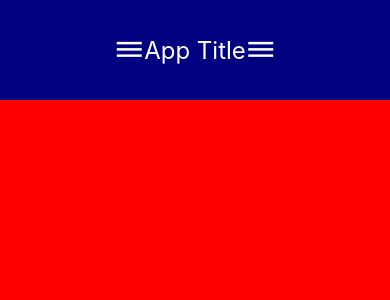
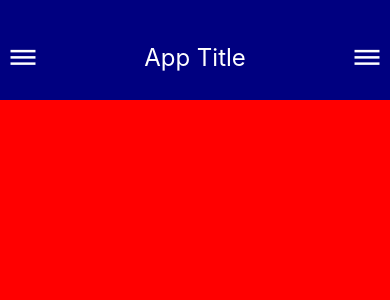
Before and after one commit to jimola/react-native-stuco, a React Native app in the folder Lecture/: screen / in a window 390 px wide. Shown: the top 300 px of the page. Built offline with nearby package versions, Linux system fonts and the light colour scheme.

Commit message:
Completed Header

```diff
--- a/Lecture/App.js
+++ b/Lecture/App.js
@@ -1,5 +1,5 @@
 import React from 'react';
-import { StyleSheet, Text, View } from 'react-native';
+import { StyleSheet, Text, View, StatusBar } from 'react-native';
 
 import Header from './app/components/header';
 
@@ -7,6 +7,7 @@ export default class App extends React.Component {
   render() {
     return (
       <View style={styles.container}>
+        <StatusBar barStyle='light-content'/>
         <Header/>
         <View style={styles.body}>
 
--- a/Lecture/app/components/header.js
+++ b/Lecture/app/components/header.js
@@ -30,7 +30,9 @@ const styles = StyleSheet.create({
     flex:1,
     flexDirection: 'row',
     alignItems: 'center',
-    justifyContent: 'center',
+    justifyContent: 'space-between',
+    paddingHorizontal: 8,
+    paddingTop:15
   },
   title:{
     color:'white',
```
